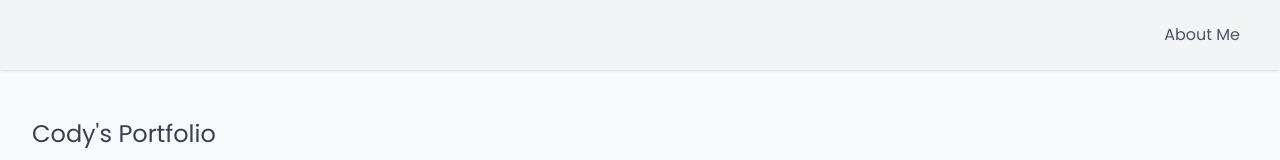
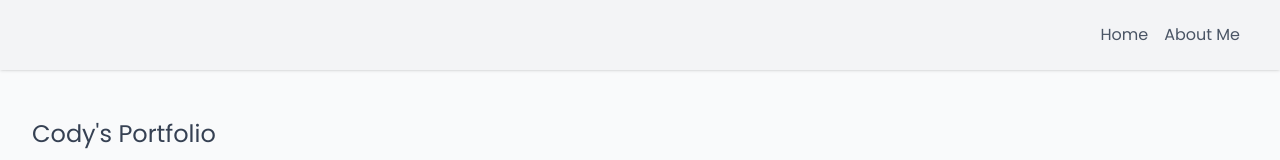
Before and after one commit to cspath1/cspath1.github.io, a Vue app in the folder apps/web/: page /#/portfolio in a window 1280 px wide. Shown: the top 160 px of the page. Built offline with nearby package versions, Linux system fonts and the light colour scheme; some icons are missing.

Commit message:
feat: add Home link

```diff
--- a/apps/web/src/views/home/Home.vue
+++ b/apps/web/src/views/home/Home.vue
@@ -39,6 +39,7 @@ const aboutLink = () => {
       </a>
     </div>
     <nav class="flex space-x-4">
+      <a href="/" class="text-gray-600 dark:text-gray-300 hover:underline" @click.prevent="() => router.push('/')">Home</a>
       <a href="/about" class="text-gray-600 dark:text-gray-300 hover:underline" @click.prevent="aboutLink">About Me</a>
     </nav>
   </div>
```
